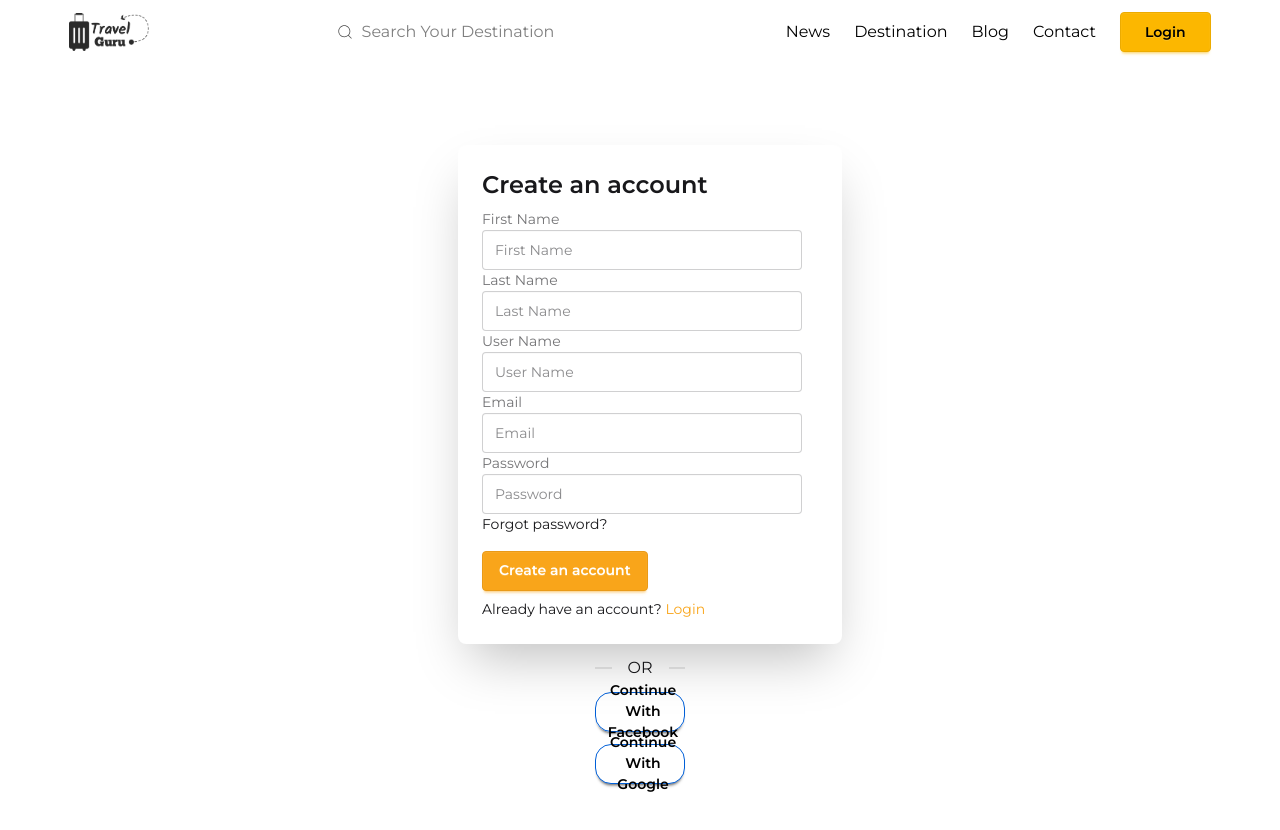
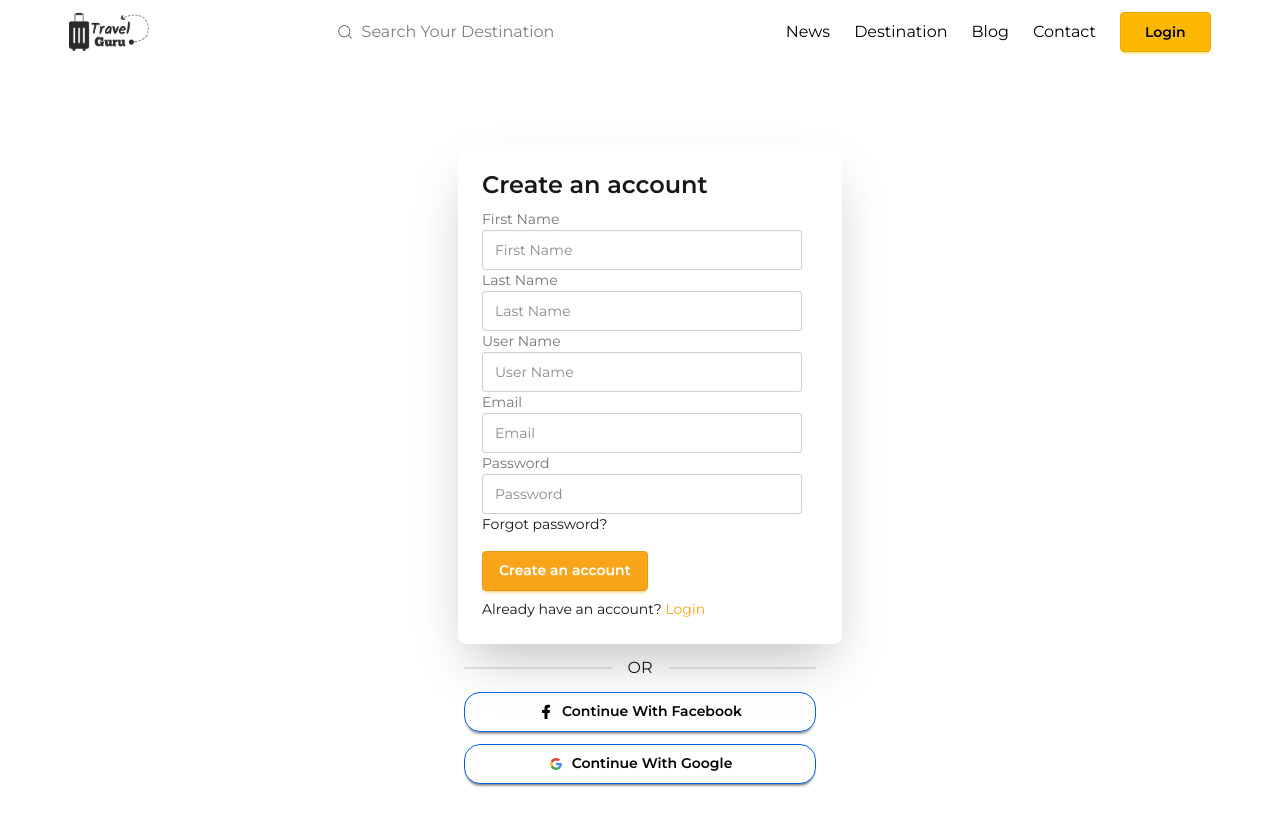
Before and after one commit to MAshhabDev/Travel-Guru, a React (Vite) app: page /auth/register in a window 1280 px wide. Shown: the top 830 px of the page. Built offline with nearby package versions, Linux system fonts and the light colour scheme; no server answers.

Commit message:
All Done

```diff
--- a/src/Pages/Register.jsx
+++ b/src/Pages/Register.jsx
@@ -4,7 +4,7 @@
 
 const Register = () => {
 
-    const navigate=useNavigate()
+    const navigate = useNavigate()
 
     const { createUser, setUser, updateUser } = use(AuthContext)
 
@@ -12,18 +12,18 @@
         e.preventDefault();
         const email = e.target.email.value;
         const pass = e.target.pass.value;
-        const name=e.target.name.value;
-        const last=e.target.last.value;
-        const userN=e.target.user.value
+        const name = e.target.name.value;
+        const last = e.target.last.value;
+        const userN = e.target.user.value
 
-        console.log({email,pass,name,last,userN})
+        console.log({ email, pass, name, last, userN })
 
         createUser(email, pass).then((result) => {
             const user = result.user;
-            updateUser({displayName: name }).then(()=>{
-                setUser({...user,displayName: name });
+            updateUser({ displayName: name }).then(() => {
+                setUser({ ...user, displayName: name });
                 navigate("/");
-            }).catch((error)=>{
+            }).catch((error) => {
                 alert(error.message);
                 setUser(user)
             })
@@ -57,18 +57,29 @@
                     </div>
                 </div>
 
-                <div className="flex mx-auto w-3/15 flex-col">
+                <div className="w-full max-w-sm mx-auto px-4">
                     <div className="divider">OR</div>
+
+                    <button className="btn w-full bg-transparent text-black border-[#005fd8] rounded-2xl flex items-center justify-center gap-2">
+                        <svg aria-label="Facebook logo" width="16" height="16" xmlns="http://www.w3.org/2000/svg" viewBox="0 0 32 32">
+                            <path fill="black" d="M8 12h5V8c0-6 4-7 11-6v5c-4 0-5 0-5 3v2h5l-1 6h-4v12h-6V18H8z"></path>
+                        </svg>
+                        Continue With Facebook
+                    </button>
+
+                    <button className="btn w-full mt-3 rounded-2xl border-[#005fd8] bg-white text-black flex items-center justify-center gap-2">
+                        <svg aria-label="Google logo" width="16" height="16" xmlns="http://www.w3.org/2000/svg" viewBox="0 0 512 512">
+                            <g>
+                                <path d="m0 0H512V512H0" fill="#fff"></path>
+                                <path fill="#34a853" d="M153 292c30 82 118 95 171 60h62v48A192 192 0 0190 341"></path>
+                                <path fill="#4285f4" d="m386 400a140 175 0 0053-179H260v74h102q-7 37-38 57"></path>
+                                <path fill="#fbbc02" d="m90 341a208 200 0 010-171l63 49q-12 37 0 73"></path>
+                                <path fill="#ea4335" d="m153 219c22-69 116-109 179-50l55-54c-78-75-230-72-297 55"></path>
+                            </g>
+                        </svg>
+                        Continue With Google
+                    </button>
                 </div>
-                <button className="btn w-3/15 bg-transparent text-black border-[#005fd8] rounded-2xl">
-                    <svg aria-label="Facebook logo" width="16" height="16" xmlns="http://www.w3.org/2000/svg" viewBox="0 0 32 32"><path fill="black" d="M8 12h5V8c0-6 4-7 11-6v5c-4 0-5 0-5 3v2h5l-1 6h-4v12h-6V18H8z"></path></svg>
-                    Continue With Facebook
-                </button>
-                <button className="btn w-3/15 mt-3 rounded-2xl border-[#005fd8] bg-white text-black">
-                    <svg aria-label="Google logo" width="16" height="16" xmlns="http://www.w3.org/2000/svg" viewBox="0 0 512 512"><g><path d="m0 0H512V512H0" fill="#fff"></path><path fill="#34a853" d="M153 292c30 82 118 95 171 60h62v48A192 192 0 0190 341"></path><path fill="#4285f4" d="m386 400a140 175 0 0053-179H260v74h102q-7 37-38 57"></path><path fill="#fbbc02" d="m90 341a208 200 0 010-171l63 49q-12 37 0 73"></path><path fill="#ea4335" d="m153 219c22-69 116-109 179-50l55-54c-78-75-230-72-297 55"></path></g></svg>
-                    Continue With Google
-                </button>
-
             </div>
         </div>
     );
```
Also changed, not shown: src/Pages/Login.jsx (line endings or trailing spaces).
